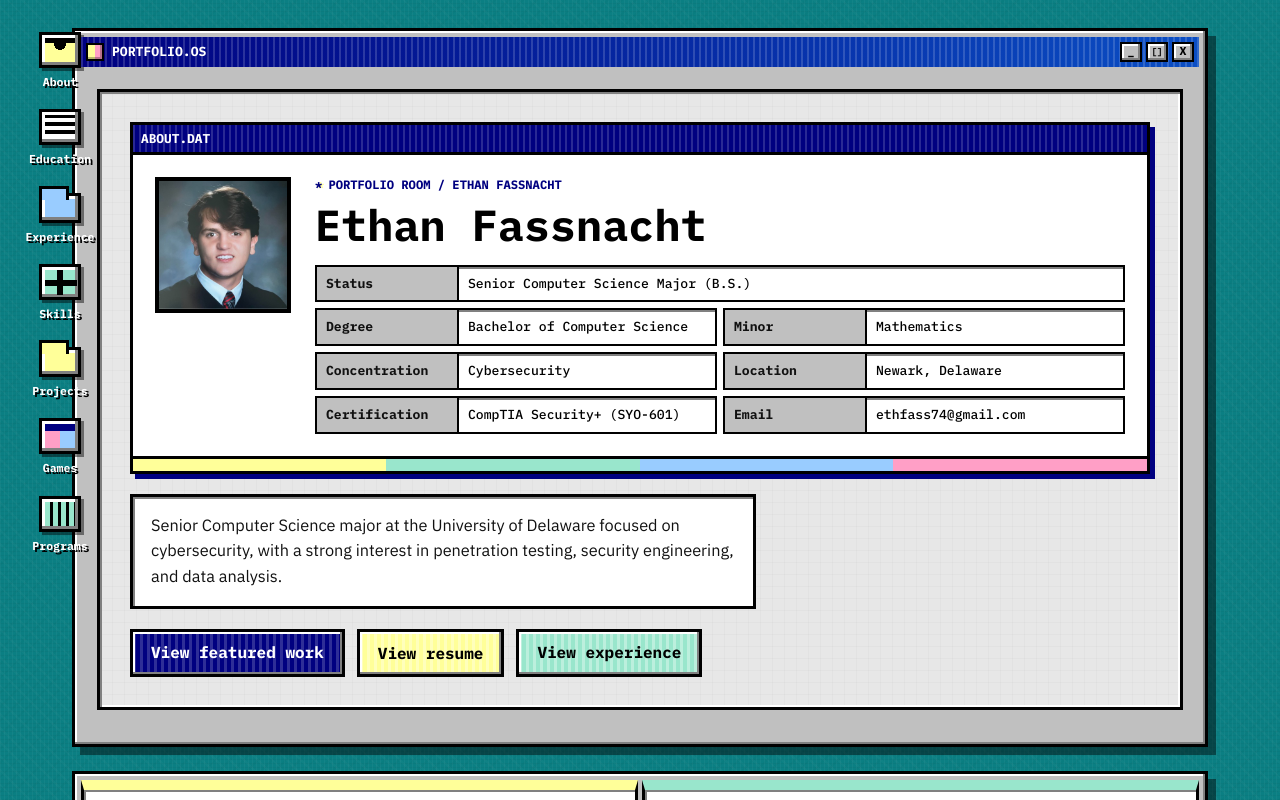
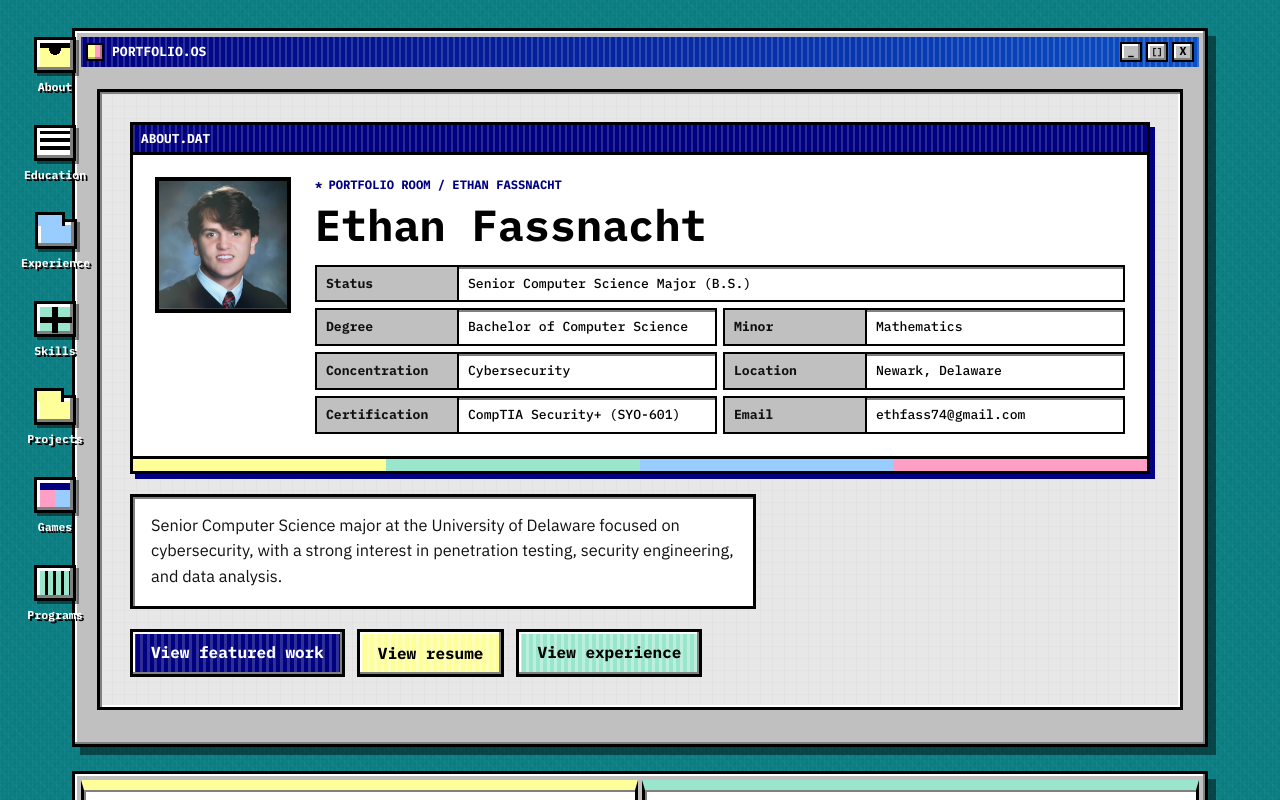
Before and after one commit to ethanfass/EthanFassPortfolio, a React (Vite) app: page / in a window 1280 px wide. Shown: the top 800 px of the page. Built offline with nearby package versions, Linux system fonts and the light colour scheme.

Commit message:
highlighting desktop icons

```diff
--- a/src/App.css
+++ b/src/App.css
@@ -15,10 +15,25 @@
   width: 88px;
 }
 
+.desktop-icons {
+  position: fixed;
+  top: 32px;
+  left: max(16px, calc((100vw - 1420px) / 2));
+  z-index: 4;
+  display: grid;
+  gap: 18px;
+  width: 88px;
+}
+
 .desktop-icons a {
   display: grid;
   justify-items: center;
+  align-content: center;
   gap: 6px;
+  width: 78px;
+  min-height: 70px;
+  padding: 4px;
+  border: 1px dotted transparent;
   color: #ffffff;
   font-family: var(--font-display);
   font-size: 0.72rem;
@@ -26,6 +41,15 @@
   text-align: center;
   text-decoration: none;
   text-shadow: 2px 2px 0 #000000;
+}
+
+.desktop-icons a:hover,
+.desktop-icons a:focus-visible {
+  color: #ffffff;
+  background: #000080;
+  border-color: #ffffff;
+  outline: none;
+  text-shadow: none;
 }
 
 .desktop-icon {
```
